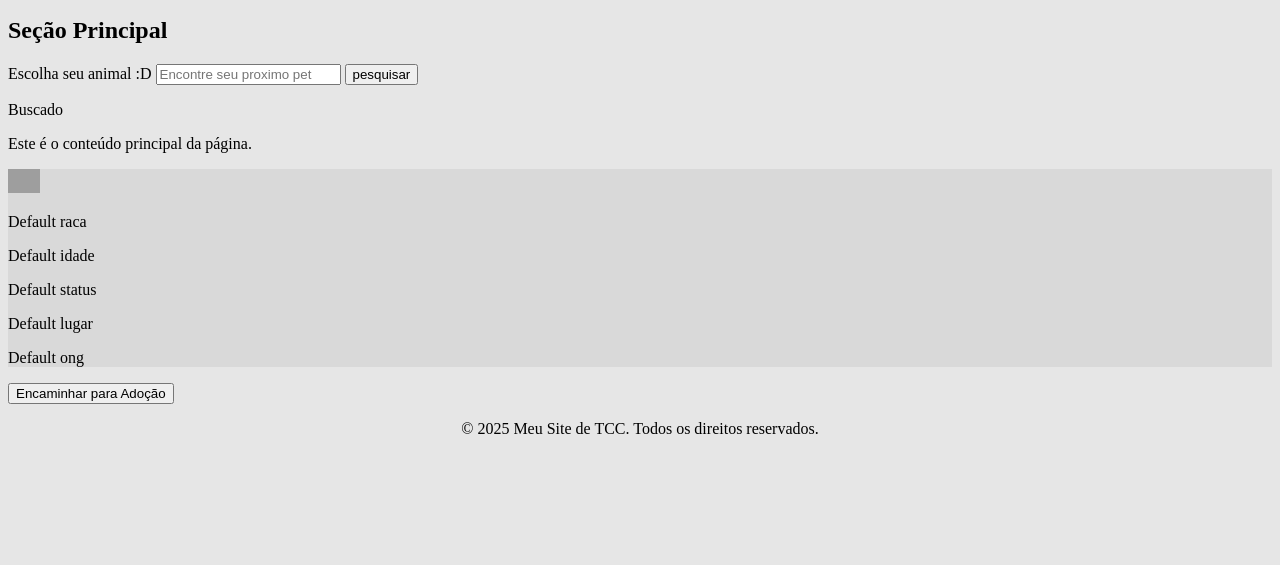
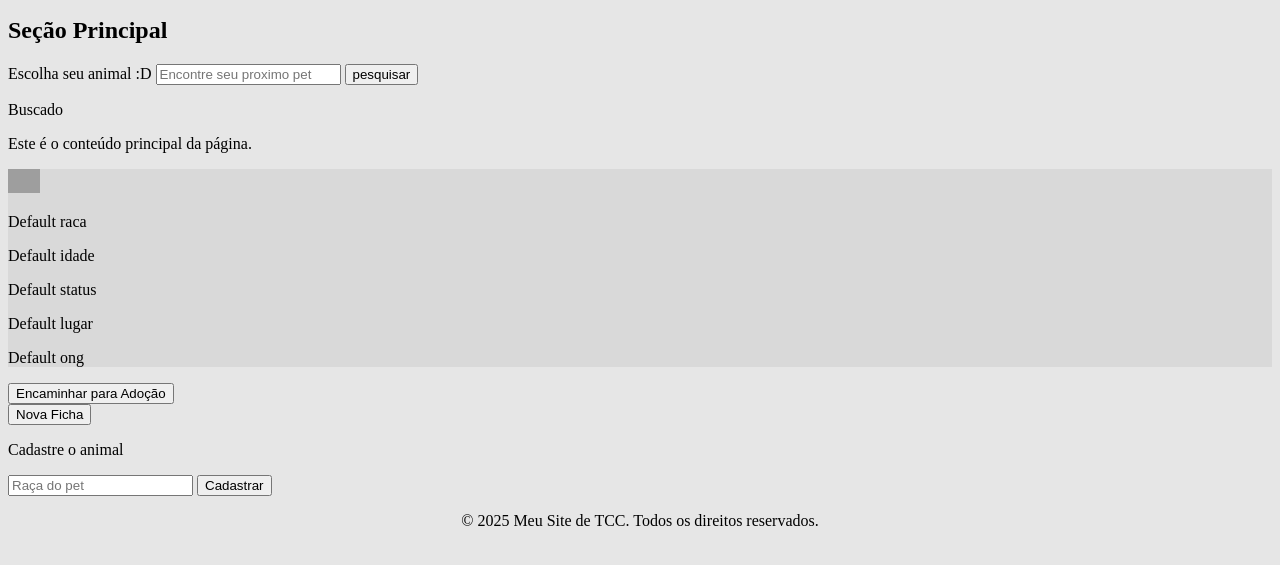
Before and after one commit to danielzanotto/TCC-Informatica, a plain HTML site: page TCC_informatica/index.html in a window 1280 px wide. Shown: the part 101-666 px from the top of the page. Drawn offline with Linux system fonts and the light colour scheme; grey boxes are pictures that could not be loaded.

Commit message:
Update index.html
Adição de funcionalidades:
- (Botão) Nova Ficha
- (Input) Raca do pet
- texto

```diff
--- a/TCC_informatica/index.html
+++ b/TCC_informatica/index.html
@@ -41,6 +41,16 @@
         <p id="ong do animal">Default ong</p>
       </div>
     <div><button onclick="Encaminhar()">Encaminhar para Adoção</button></div>
+      <div><button onclick="CriandoPerfis()">Nova Ficha</button></div>
+
+      <!--div responsavele por armazenar novas fichas-->
+      <div id="FichaAnimal" class="FichaAnimal_st">
+      </div>
+
+    <p id="Label">Cadastre o animal</p>
+      <input type="text" placeholder="Raça do pet" name="" id="inputCadastro">
+        <button onclick="Cadastro()">Cadastrar</button>
+
     </section>
   </main>
   <footer>
```
